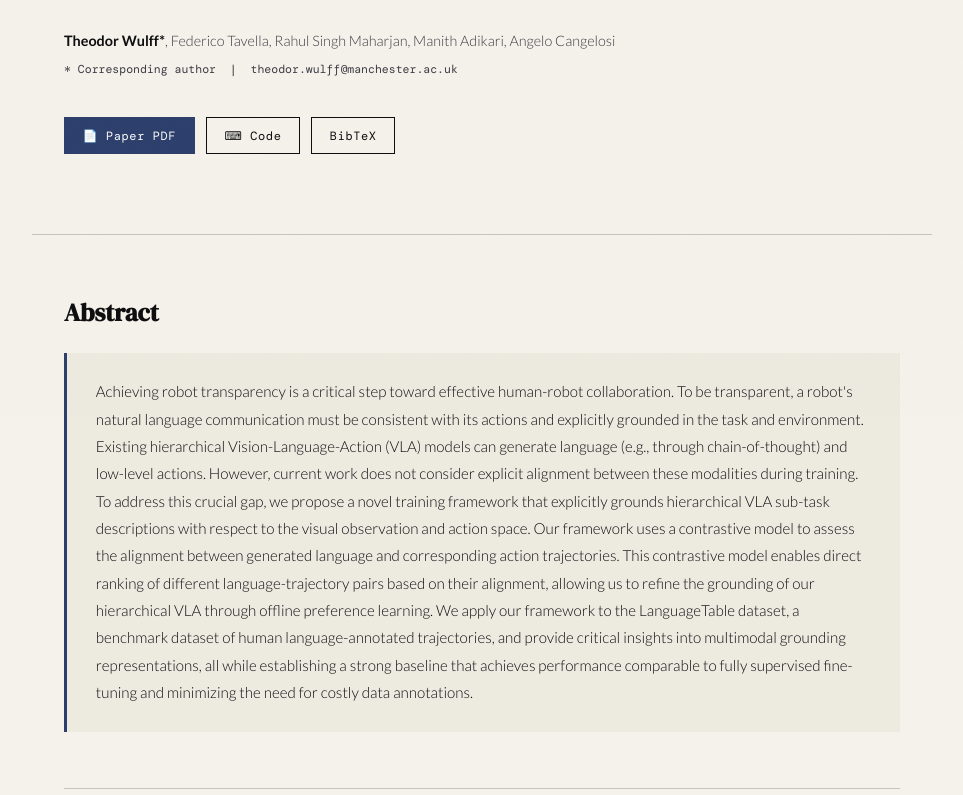
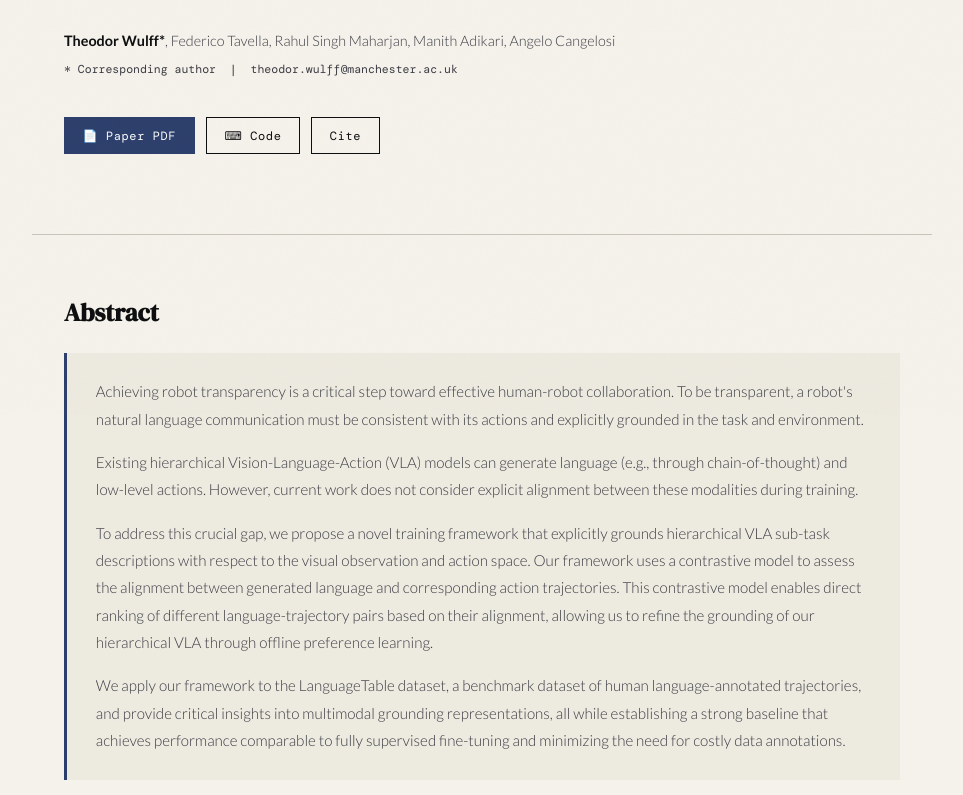
Before and after one commit to TheodorWu/GPLA, a plain HTML site: page docs/index.html in a window 1280 px wide. Shown: the part 385-1180 px from the top of the page, without its empty margins (158-1121 px from the left). Drawn offline with nearby package versions, Linux system fonts and the light colour scheme.

Commit message:
pages changes

```diff
--- a/docs/index.html
+++ b/docs/index.html
@@ -3,7 +3,7 @@
 <head>
   <meta charset="UTF-8" />
   <meta name="viewport" content="width=device-width, initial-scale=1.0" />
-  <title>GPLA – Grounded Preference-based Language-Action Alignment</title>
+  <title>GPLA - Grounded Preference-based Language-Action Alignment</title>
   <link rel="preconnect" href="https://fonts.googleapis.com" />
   <link href="https://fonts.googleapis.com/css2?family=DM+Serif+Display:ital@0;1&family=DM+Mono:wght@400;500&family=Lato:wght@300;400;700&display=swap" rel="stylesheet" />
   <style>
@@ -343,7 +343,7 @@
   <div class="links">
     <a class="pill primary" href="https://arxiv.org/abs/2604.05614" title="Link to paper">📄 Paper PDF</a>
     <a class="pill" href="https://github.com/TheodorWu/GPLA" title="Link to GitHub repo">⌨ Code</a>
-    <a class="pill" href="#bibtex">BibTeX</a>
+    <a class="pill" href="#bibtex">Cite</a>
   </div>
 </header>
 
@@ -353,14 +353,17 @@
   <section id="abstract">
     <h2>Abstract</h2>
     <div class="abstract-box">
-      Achieving robot transparency is a critical step toward effective human-robot collaboration.
-To be transparent, a robot's natural language communication must be consistent with its actions and explicitly grounded in the task and environment.
-Existing hierarchical Vision-Language-Action (VLA) models can generate language (e.g., through chain-of-thought) and low-level actions.
-However, current work does not consider explicit alignment between these modalities during training.
-To address this crucial gap, we propose a novel training framework that explicitly grounds hierarchical VLA sub-task descriptions with respect to the visual observation and action space.
+      <p>Achieving robot transparency is a critical step toward effective human-robot collaboration.
+To be transparent, a robot's natural language communication must be consistent with its actions and explicitly grounded in the task and environment.</p>
+
+<p>Existing hierarchical Vision-Language-Action (VLA) models can generate language (e.g., through chain-of-thought) and low-level actions.
+However, current work does not consider explicit alignment between these modalities during training.</p>
+
+<p>To address this crucial gap, we propose a novel training framework that explicitly grounds hierarchical VLA sub-task descriptions with respect to the visual observation and action space.
 Our framework uses a contrastive model to assess the alignment between generated language and corresponding action trajectories.
-This contrastive model enables direct ranking of different language-trajectory pairs based on their alignment, allowing us to refine the grounding of our hierarchical VLA through offline preference learning.
-We apply our framework to the LanguageTable dataset, a benchmark dataset of human language-annotated trajectories, and provide critical insights into multimodal grounding representations, all while establishing a strong baseline that achieves performance comparable to fully supervised fine-tuning and minimizing the need for costly data annotations.
+This contrastive model enables direct ranking of different language-trajectory pairs based on their alignment, allowing us to refine the grounding of our hierarchical VLA through offline preference learning.</p>
+
+<p>We apply our framework to the LanguageTable dataset, a benchmark dataset of human language-annotated trajectories, and provide critical insights into multimodal grounding representations, all while establishing a strong baseline that achieves performance comparable to fully supervised fine-tuning and minimizing the need for costly data annotations.</p>
     </div>
   </section>
 
@@ -387,7 +390,7 @@ We apply our framework to the LanguageTable dataset, a benchmark dataset of huma
 
     <!-- Figure 2 placeholder -->
     <div class="figure">
-      <img src="assets/ActionConditionedGroundingModel.png" alt="Action-Conditioned Grounding Model" />
+      <img src="assets/GroundingModel.png" alt="Action-Conditioned Grounding Model" />
       <p class="figure-caption">
         <strong>Figure 2.</strong> The grounding model conditions SigLIP 2 visual features on encoded action trajectories through FiLM layers, aligning vision-action pairs with low-level instructions via contrastive loss.
       </p>
```
